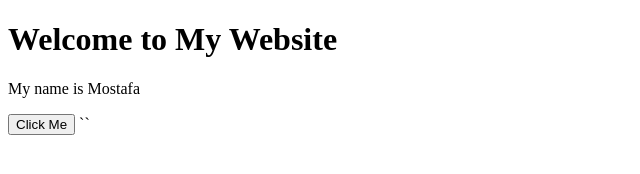
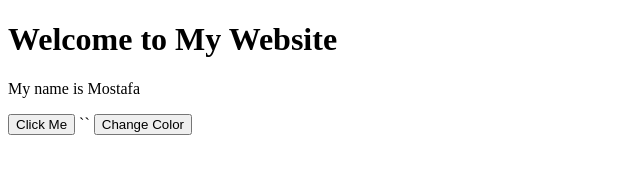
Before and after one commit to mtablawy9/my-first-project, a plain HTML site: page index.html in a window 1280 px wide. Shown: the whole page, without its empty margins (0-640 px from the left). Drawn offline with Linux system fonts and the light colour scheme.

Commit message:
Add change color feature

```diff
--- a/index.html
+++ b/index.html
@@ -21,3 +21,10 @@
 </body>
 </html>
 ``
+<button onclick="changeColor()">Change Color</button>
+
+<script>
+function changeColor() {
+    document.body.style.backgroundColor = "lightblue";
+}
+</script>
```
